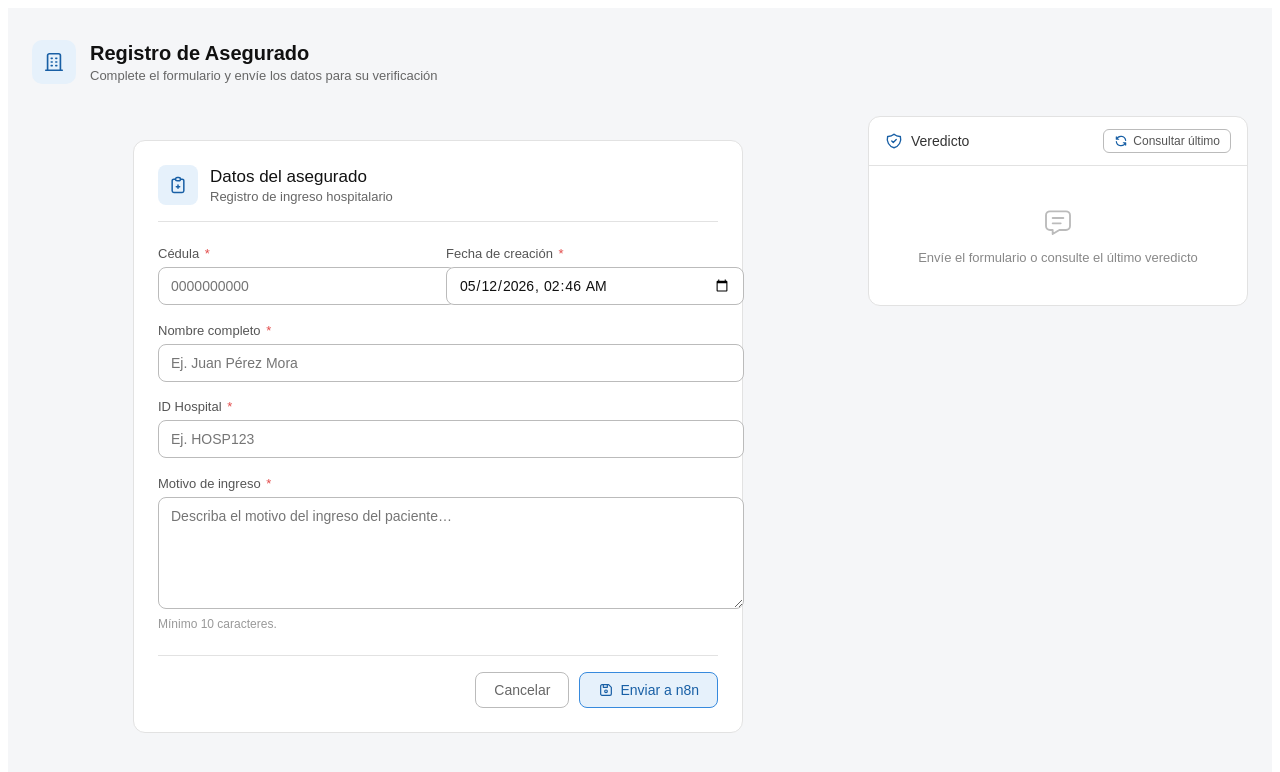
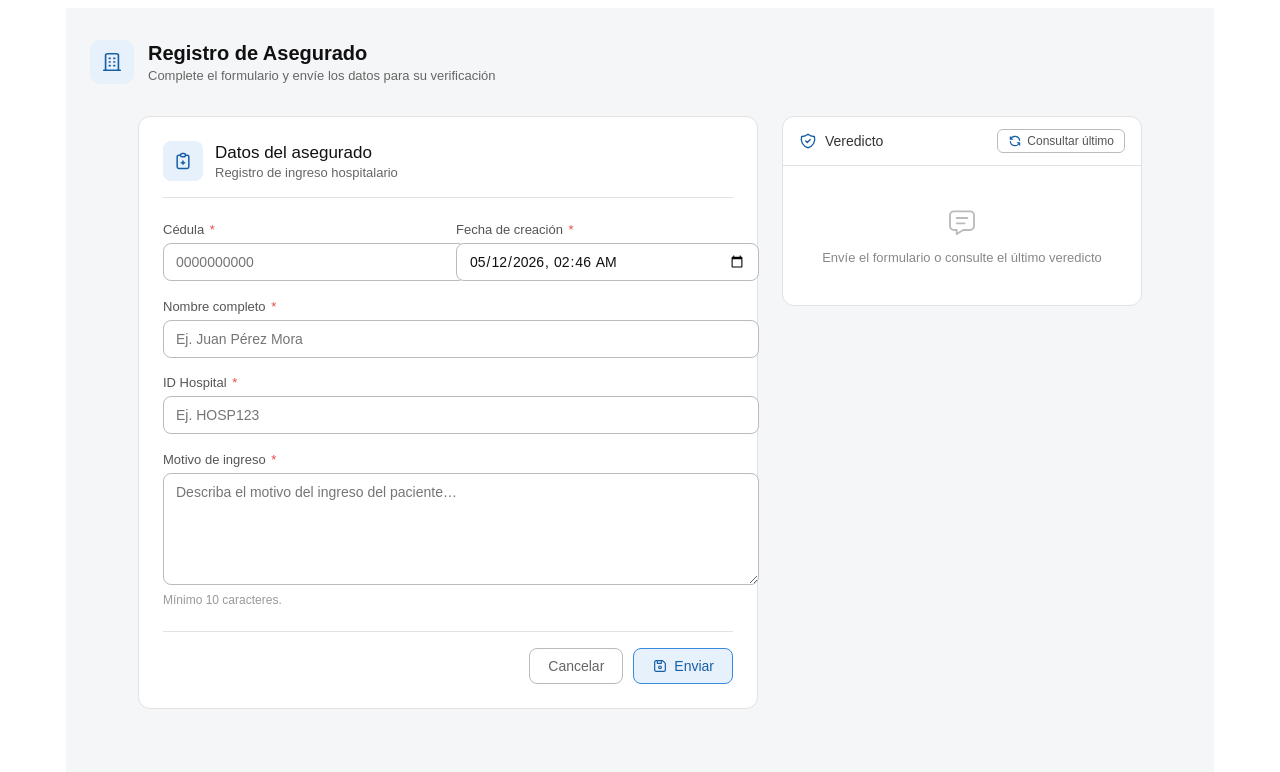
Before and after one commit to FABIAn3RS/IAHCKT, an Angular app in the folder angular hook/projetto/: page / in a window 1280 px wide. Shown: the top 772 px of the page. Built offline with nearby package versions, Linux system fonts and the light colour scheme.

Commit message:
Cambio al css y ajuste de errores en alerta

```diff
--- a/angular hook/projetto/src/app/components/formulario-datos-asegurado/datos-asegurado-form.component.html
+++ b/angular hook/projetto/src/app/components/formulario-datos-asegurado/datos-asegurado-form.component.html
@@ -112,7 +112,7 @@
           <path d="M12 14m-2 0a2 2 0 1 0 4 0a2 2 0 1 0 -4 0"/>
           <path d="M14 4l0 4l-6 0l0 -4"/>
         </svg>
-        Enviar a n8n
+        Enviar
       </button>
     </div>
 
--- a/angular hook/projetto/src/app/pages/registro-asegurado/registro-asegurado.page.html
+++ b/angular hook/projetto/src/app/pages/registro-asegurado/registro-asegurado.page.html
@@ -50,7 +50,7 @@
         @if (aseguradoService.cargando()) {
           <div class="result-state">
             <div class="spinner"></div>
-            <p>Esperando respuesta de n8n…</p>
+            <p>Esperando respuesta</p>
           </div>
         }
 
@@ -83,12 +83,12 @@
             <!-- Alerta -->
             <div class="veredicto-row veredicto-row--col">
               <span class="veredicto-label">Alerta</span>
-              <p class="veredicto-text veredicto-text--alerta">{{ v.alerta }}</p>
+              <p class="veredicto-text veredicto-text--alerta">{{ v.alerta || 'Sin alertas' }}</p>
             </div>
 
             <!-- Mensaje hospital -->
             <div class="veredicto-row veredicto-row--col">
-              <span class="veredicto-label">Mensaje</span>
+              <span class="veredicto-label">Mensaje al hospital</span>
               <p class="veredicto-text">{{ v.mensaje_hospital }}</p>
             </div>
 
--- a/angular hook/projetto/src/app/pages/registro-asegurado/registro-asegurado.page.scss
+++ b/angular hook/projetto/src/app/pages/registro-asegurado/registro-asegurado.page.scss
@@ -3,6 +3,8 @@
   padding: 2rem 1.5rem;
   background: #f5f6f8;
   font-family: sans-serif;
+  max-width: 1100px;
+  margin: 0 auto;
 }
 
 .page-header {
@@ -19,22 +21,27 @@
     color: #185fa5; flex-shrink: 0;
   }
 
-  &__title {
-    font-size: 20px; font-weight: 600; color: #111; margin: 0;
-  }
-
-  &__subtitle {
-    font-size: 13px; color: #666; margin: 3px 0 0;
-  }
+  &__title { font-size: 20px; font-weight: 600; color: #111; margin: 0; }
+  &__subtitle { font-size: 13px; color: #666; margin: 3px 0 0; }
 }
 
 .page-content {
   display: grid;
-  grid-template-columns: 1fr 380px;
+  grid-template-columns: minmax(0, 620px) 360px;
+  justify-content: center;
   gap: 1.5rem;
   align-items: start;
 
   @media (max-width: 860px) { grid-template-columns: 1fr; }
+}
+
+.section-form {
+  width: 100%;
+
+  ::ng-deep .form-card {
+    max-width: 100%;
+    margin: 0;
+  }
 }
 
 /* Tarjeta de veredicto */
@@ -91,10 +98,7 @@
 .veredicto-row {
   display: flex; align-items: center; justify-content: space-between; gap: 10px;
 
-  &--col {
-    flex-direction: column;
-    align-items: flex-start;
-  }
+  &--col { flex-direction: column; align-items: flex-start; }
 }
 
 .veredicto-label {
@@ -108,18 +112,15 @@
   background: #f9f9f9; border-radius: 8px;
   border: 0.5px solid #e8e8e8; width: 100%; box-sizing: border-box;
 
-  &--alerta {
-    background: #fff8e6; border-color: #f0d080; color: #7a5800;
-  }
+  &--alerta { background: #fff8e6; border-color: #f0d080; color: #7a5800; }
 }
 
-/* Badge de decisión */
+/* Badge */
 .badge {
   font-size: 12px; font-weight: 600;
   padding: 3px 10px; border-radius: 20px;
-  text-transform: capitalize;
 
-  &--aprobado   { background: #e6f7ee; color: #1a7a45; border: 0.5px solid #a8dbbe; }
-  &--rechazado  { background: #fde8e8; color: #c0392b; border: 0.5px solid #f5b7b1; }
-  &--pendiente  { background: #fff3e0; color: #a05000; border: 0.5px solid #f5cba7; }
+  &--aprobado  { background: #e6f7ee; color: #1a7a45; border: 0.5px solid #a8dbbe; }
+  &--rechazado { background: #fde8e8; color: #c0392b; border: 0.5px solid #f5b7b1; }
+  &--pendiente { background: #fff3e0; color: #a05000; border: 0.5px solid #f5cba7; }
 }
```
